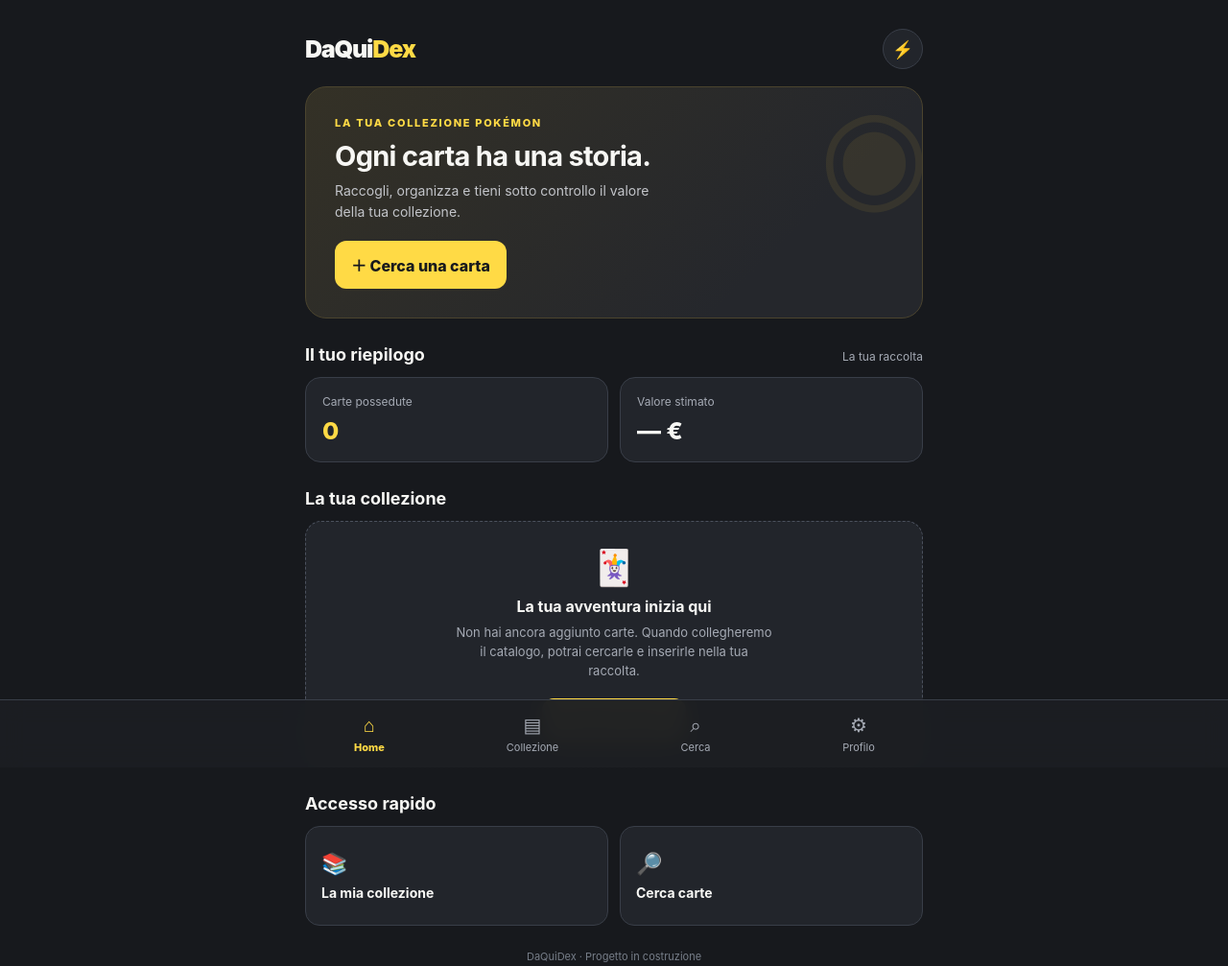
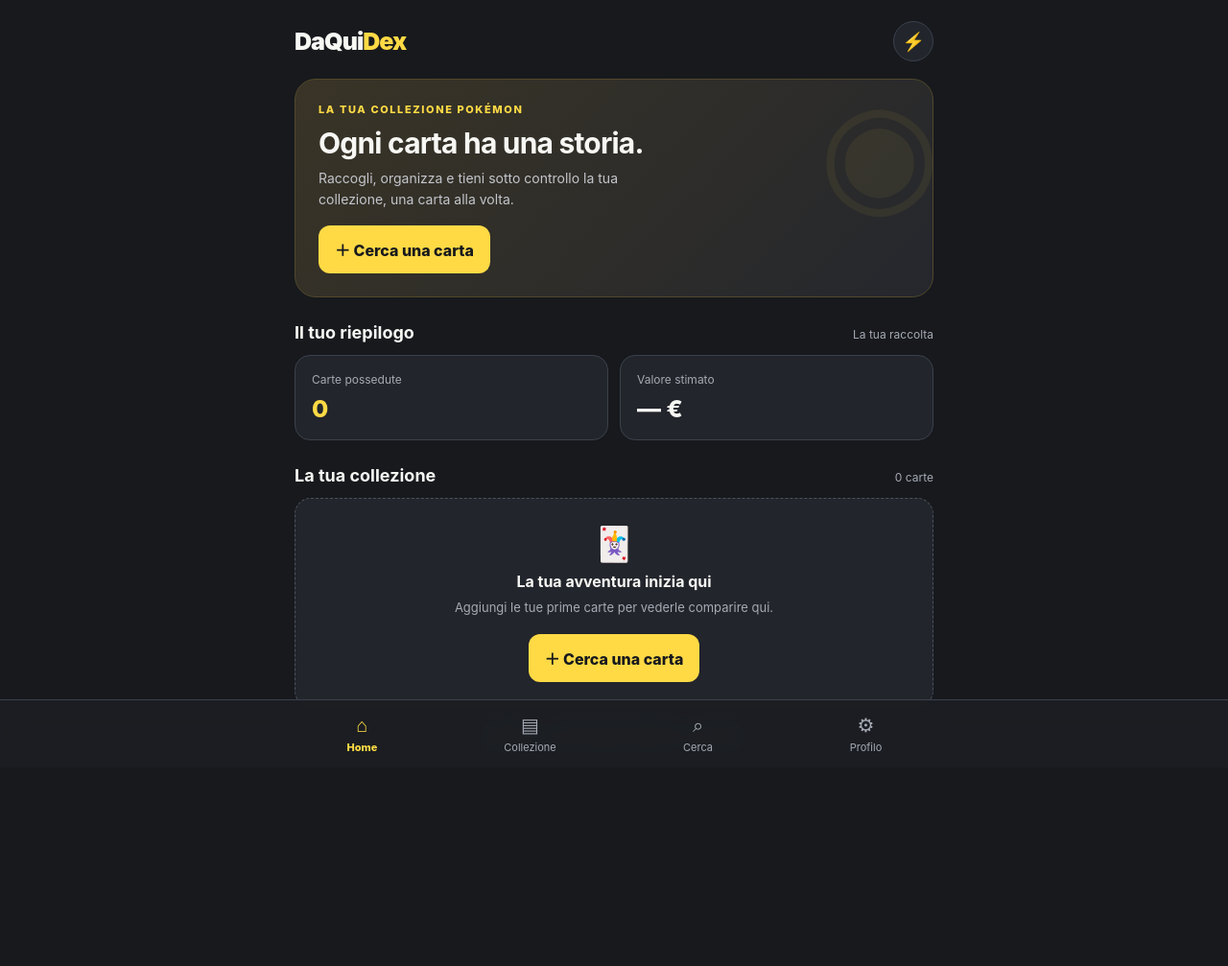
Before and after one commit to whz6zctb97-boop/daqui-dex, a plain HTML site: page index.html in a window 1280 px wide. Shown: the whole page at 96% size. After the commit the page ends 876 px from the top, so only its background shows below. Drawn offline with Linux system fonts and the light colour scheme.

Commit message:
Update index.html

```diff
--- a/index.html
+++ b/index.html
@@ -2,220 +2,97 @@
 <html lang="it">
 <head>
 <meta charset="utf-8">
-  <meta name="viewport" content="width=device-width, initial-scale=1, viewport-fit=cover">
+<meta name="viewport" content="width=device-width,initial-scale=1,viewport-fit=cover">
 <meta name="theme-color" content="#17191d">
-  <meta name="description" content="DaQuiDex: organizza la tua collezione Pokémon e tieni sotto controllo il suo valore.">
+<meta name="description" content="DaQuiDex: organizza la tua collezione Pokémon.">
 <title>DaQuiDex — La tua collezione Pokémon</title>
 <style>
-    :root {
-      color-scheme: dark;
-      --bg: #17191d;
-      --surface: #22252b;
-      --surface-raised: #292d34;
-      --line: #393e48;
-      --yellow: #ffda45;
-      --text: #f7f7f4;
-      --muted: #a5aab4;
-      --radius: 18px;
-    }
-    * { box-sizing: border-box; }
-    html { min-height: 100%; background: var(--bg); }
-    body {
-      margin: 0;
-      min-height: 100vh;
-      background: var(--bg);
-      color: var(--text);
-      font-family: -apple-system, BlinkMacSystemFont, "Segoe UI", sans-serif;
-      -webkit-font-smoothing: antialiased;
-    }
-    button, input { font: inherit; }
-    button { cursor: pointer; }
-    .app { width: min(100%, 680px); margin: 0 auto; padding: 0 18px calc(104px + env(safe-area-inset-bottom)); }
-    .topbar { display:flex; align-items:center; justify-content:space-between; padding:22px 0 18px; }
-    .brand { font-size:25px; line-height:1; font-weight:900; letter-spacing:-1.2px; }
-    .brand span { color:var(--yellow); }
-    .avatar {
-      width:42px; height:42px; border:1px solid var(--line); border-radius:50%;
-      display:grid; place-items:center; background:var(--surface); color:var(--yellow);
-      font-size:18px;
-    }
-    .view { display:none; }
-    .view.active { display:block; }
-    .eyebrow { color:var(--yellow); font-size:11px; font-weight:800; letter-spacing:1.7px; text-transform:uppercase; }
-    .hero {
-      position:relative; overflow:hidden; padding:24px; border-radius:22px;
-      border:1px solid #4b442e;
-      background:linear-gradient(135deg,#343126 0%,#25272c 75%);
-    }
-    .hero:after {
-      content:"◉"; position:absolute; right:-8px; top:0; color:rgba(255,218,69,.08);
-      font-size:132px; line-height:1; pointer-events:none;
-    }
-    .hero h1 { position:relative; z-index:1; max-width:330px; margin:12px 0 9px; font-size:29px; line-height:1.12; letter-spacing:-.7px; }
-    .hero p { position:relative; z-index:1; max-width:330px; margin:0; color:#c3c5ca; font-size:14px; line-height:1.55; }
-    .primary {
-      position:relative; z-index:1; margin-top:19px; padding:13px 17px; border:0; border-radius:12px;
-      background:var(--yellow); color:#17191d; font-weight:850;
-    }
-    .section-head { display:flex; align-items:baseline; justify-content:space-between; gap:12px; margin:27px 0 13px; }
-    .section-head h2 { margin:0; font-size:18px; }
-    .section-head small { color:var(--muted); font-size:12px; }
-    .stats { display:grid; grid-template-columns:repeat(2,minmax(0,1fr)); gap:12px; }
-    .stat { padding:17px; border:1px solid var(--line); border-radius:16px; background:var(--surface); }
-    .stat-label { color:var(--muted); font-size:12px; }
-    .stat-value { margin-top:8px; font-size:25px; font-weight:850; }
-    .stat-value.accent { color:var(--yellow); }
-    .empty {
-      padding:25px 18px; text-align:center; border:1px dashed #4b515d;
-      border-radius:17px; background:var(--surface);
-    }
-    .empty-icon { margin-bottom:9px; font-size:36px; }
-    .empty h3 { margin:0 0 7px; font-size:16px; }
-    .empty p { max-width:330px; margin:0 auto; color:var(--muted); font-size:13px; line-height:1.55; }
-    .quick-grid { display:grid; grid-template-columns:repeat(2,minmax(0,1fr)); gap:12px; }
-    .quick-card {
-      min-height:104px; padding:16px; text-align:left; color:var(--text);
-      border:1px solid var(--line); border-radius:15px; background:var(--surface);
-    }
-    .quick-card .symbol { display:block; font-size:22px; }
-    .quick-card strong { display:block; margin-top:9px; font-size:14px; }
-    .page-title { margin:13px 0 7px; font-size:26px; letter-spacing:-.5px; }
-    .page-description { margin:0 0 20px; color:var(--muted); font-size:14px; line-height:1.55; }
-    .search-input {
-      display:block; width:100%; padding:15px; color:var(--text); background:var(--surface);
-      border:1px solid var(--line); border-radius:12px; outline:none;
-    }
-    .search-input:focus { border-color:var(--yellow); }
-    .notice {
-      margin-top:14px; padding:15px; border:1px solid var(--line); border-radius:13px;
-      background:var(--surface); color:var(--muted); font-size:13px; line-height:1.55;
-    }
-    .profile-panel { padding:18px; border:1px solid var(--line); border-radius:16px; background:var(--surface); }
-    .profile-panel p { color:var(--muted); font-size:14px; line-height:1.55; }
-    .project-link { color:var(--yellow); text-decoration:none; font-weight:750; }
-    .bottom-nav {
-      position:fixed; z-index:5; right:0; bottom:0; left:0;
-      padding:9px 8px calc(9px + env(safe-area-inset-bottom));
-      border-top:1px solid var(--line); background:rgba(28,30,35,.97);
-      backdrop-filter:blur(12px);
-    }
-    .nav-inner { display:grid; grid-template-columns:repeat(4,1fr); width:min(100%,680px); margin:0 auto; }
-    .nav-button { padding:5px 2px; border:0; background:transparent; color:var(--muted); font-size:11px; }
-    .nav-button .nav-icon { display:block; margin-bottom:4px; font-size:20px; }
-    .nav-button.active { color:var(--yellow); font-weight:800; }
-    .footer-note { margin:25px 0 0; text-align:center; color:#777e89; font-size:11px; }
-    button:focus-visible, a:focus-visible, input:focus-visible { outline:2px solid var(--yellow); outline-offset:3px; }
-    @media (min-width:600px) { .app { padding-top:8px; } .hero { padding:30px; } }
+:root{color-scheme:dark;--bg:#17191d;--surface:#22252b;--raised:#2b3038;--line:#3b414c;--yellow:#ffda45;--text:#f7f7f4;--muted:#a5aab4}
+*{box-sizing:border-box}body{margin:0;background:var(--bg);color:var(--text);font-family:-apple-system,BlinkMacSystemFont,"Segoe UI",sans-serif;-webkit-font-smoothing:antialiased}
+button,input{font:inherit}button{cursor:pointer}.app{width:min(100%,700px);margin:auto;padding:0 17px calc(100px + env(safe-area-inset-bottom))}
+header{display:flex;align-items:center;justify-content:space-between;padding:22px 0 18px}.brand{font-size:25px;font-weight:900;letter-spacing:-1px}.brand span{color:var(--yellow)}
+.avatar{width:42px;height:42px;border:1px solid var(--line);border-radius:50%;background:var(--surface);color:var(--yellow);font-size:19px}
+.view{display:none}.view.active{display:block}.eyebrow{font-size:11px;font-weight:850;letter-spacing:1.6px;text-transform:uppercase;color:var(--yellow)}
+.hero{position:relative;overflow:hidden;padding:24px;border:1px solid #51482b;border-radius:22px;background:linear-gradient(135deg,#393426,#25272d)}
+.hero:after{content:"◉";position:absolute;right:-8px;top:-15px;font-size:145px;color:#ffda4510}.hero h1{position:relative;max-width:360px;margin:12px 0 9px;font-size:30px;line-height:1.1;letter-spacing:-.8px}.hero p{position:relative;max-width:350px;margin:0;color:#c4c6cc;font-size:14px;line-height:1.55}
+.primary{margin-top:17px;padding:13px 17px;border:0;border-radius:12px;background:var(--yellow);color:#17191d;font-weight:850}
+.head{display:flex;align-items:baseline;justify-content:space-between;gap:10px;margin:26px 0 13px}.head h2{margin:0;font-size:18px}.head small{color:var(--muted);font-size:12px}
+.stats{display:grid;grid-template-columns:repeat(2,minmax(0,1fr));gap:12px}.stat{padding:17px;border:1px solid var(--line);border-radius:16px;background:var(--surface)}.stat-label{font-size:12px;color:var(--muted)}.stat-value{margin-top:8px;font-size:25px;font-weight:850}.accent{color:var(--yellow)}
+.page-title{margin:13px 0 7px;font-size:27px;letter-spacing:-.6px}.desc{margin:0 0 19px;color:var(--muted);font-size:14px;line-height:1.5}
+.search{width:100%;padding:15px;border:1px solid var(--line);border-radius:13px;background:var(--surface);color:var(--text);outline:none}.search:focus{border-color:var(--yellow)}
+.hint,.status{margin:13px 0;padding:13px 14px;border:1px solid var(--line);border-radius:12px;background:var(--surface);color:var(--muted);font-size:13px;line-height:1.5}
+.results,.cards{display:grid;grid-template-columns:repeat(2,minmax(0,1fr));gap:12px;margin-top:15px}
+.card{min-width:0;padding:11px;border:1px solid var(--line);border-radius:15px;background:var(--surface)}
+.card img{display:block;width:100%;height:180px;object-fit:contain;border-radius:9px;background:#191b20}
+.card-name{margin:9px 0 4px;font-size:13px;font-weight:800;line-height:1.3}.card-meta{min-height:29px;color:var(--muted);font-size:11px;line-height:1.35}
+.card button,.qty button{width:100%;margin-top:9px;padding:10px;border:0;border-radius:10px;background:var(--yellow);color:#17191d;font-size:12px;font-weight:850}
+.qty{display:flex;align-items:center;gap:8px;margin-top:9px}.qty button{width:36px;margin:0;padding:8px}.qty span{flex:1;text-align:center;font-weight:800}
+.empty{padding:25px 17px;text-align:center;border:1px dashed #4b515d;border-radius:17px;background:var(--surface)}.empty-icon{font-size:35px;margin-bottom:8px}.empty h3{margin:0 0 7px;font-size:16px}.empty p{max-width:350px;margin:0 auto;color:var(--muted);font-size:13px;line-height:1.55}
+.bottom{position:fixed;z-index:5;right:0;bottom:0;left:0;padding:9px 8px calc(9px + env(safe-area-inset-bottom));border-top:1px solid var(--line);background:#1c1e23f7;backdrop-filter:blur(12px)}
+.nav{display:grid;grid-template-columns:repeat(4,1fr);width:min(100%,700px);margin:auto}.nav button{padding:5px 2px;border:0;background:none;color:var(--muted);font-size:11px}.nav button span{display:block;margin-bottom:4px;font-size:20px}.nav button.active{color:var(--yellow);font-weight:850}
+.footer{text-align:center;color:#777e89;font-size:11px;margin:25px 0 0}
+@media(min-width:560px){.results,.cards{grid-template-columns:repeat(3,minmax(0,1fr))}.card img{height:205px}}
 </style>
 </head>
 <body>
 <div class="app">
-    <header class="topbar">
-      <div class="brand" aria-label="DaQuiDex">DaQui<span>Dex</span></div>
-      <button class="avatar" type="button" aria-label="Apri profilo" data-view="profile">⚡</button>
-    </header>
-
+<header><div class="brand">DaQui<span>Dex</span></div><button class="avatar" data-view="profile" aria-label="Profilo">⚡</button></header>
 <main>
-      <section class="view active" id="home" aria-labelledby="home-title">
-        <div class="hero">
-          <div class="eyebrow">La tua collezione Pokémon</div>
-          <h1 id="home-title">Ogni carta ha una storia.</h1>
-          <p>Raccogli, organizza e tieni sotto controllo il valore della tua collezione.</p>
-          <button class="primary" type="button" data-view="search">＋ Cerca una carta</button>
-        </div>
-
-        <div class="section-head"><h2>Il tuo riepilogo</h2><small>La tua raccolta</small></div>
-        <div class="stats">
-          <div class="stat"><div class="stat-label">Carte possedute</div><div class="stat-value accent" id="card-count">0</div></div>
-          <div class="stat"><div class="stat-label">Valore stimato</div><div class="stat-value" id="collection-value">— €</div></div>
-        </div>
-
-        <div class="section-head"><h2>La tua collezione</h2></div>
-        <div class="empty">
-          <div class="empty-icon" aria-hidden="true">🃏</div>
-          <h3>La tua avventura inizia qui</h3>
-          <p>Non hai ancora aggiunto carte. Quando collegheremo il catalogo, potrai cercarle e inserirle nella tua raccolta.</p>
-          <button class="primary" type="button" data-view="search">Vai alla ricerca</button>
-        </div>
-
-        <div class="section-head"><h2>Accesso rapido</h2></div>
-        <div class="quick-grid">
-          <button class="quick-card" type="button" data-view="collection"><span class="symbol">📚</span><strong>La mia collezione</strong></button>
-          <button class="quick-card" type="button" data-view="search"><span class="symbol">🔎</span><strong>Cerca carte</strong></button>
-        </div>
+<section class="view active" id="home">
+<div class="hero"><div class="eyebrow">La tua collezione Pokémon</div><h1>Ogni carta ha una storia.</h1><p>Raccogli, organizza e tieni sotto controllo la tua collezione, una carta alla volta.</p><button class="primary" data-view="search">＋ Cerca una carta</button></div>
+<div class="head"><h2>Il tuo riepilogo</h2><small>La tua raccolta</small></div>
+<div class="stats"><div class="stat"><div class="stat-label">Carte possedute</div><div class="stat-value accent" id="total-cards">0</div></div><div class="stat"><div class="stat-label">Valore stimato</div><div class="stat-value" id="total-value">— €</div></div></div>
+<div class="head"><h2>La tua collezione</h2><small id="home-count">0 carte</small></div>
+<div id="home-collection"></div>
+<div class="footer">DaQuiDex · La tua collezione Pokémon, il suo valore.</div>
 </section>
-
-      <section class="view" id="collection" aria-labelledby="collection-title">
-        <h1 class="page-title" id="collection-title">La mia collezione</h1>
-        <p class="page-description">Le tue carte Pokémon, organizzate in un unico posto.</p>
-        <div class="empty">
-          <div class="empty-icon" aria-hidden="true">📚</div>
-          <h3>Ancora nessuna carta</h3>
-          <p>La tua raccolta apparirà qui dopo aver aggiunto le prime carte.</p>
-          <button class="primary" type="button" data-view="search">＋ Aggiungi una carta</button>
-        </div>
+<section class="view" id="search">
+<h1 class="page-title">Cerca carte</h1><p class="desc">Cerca per nome del Pokémon o della carta e aggiungila alla tua raccolta.</p>
+<form id="search-form"><input class="search" id="search-input" type="search" placeholder="Es. Charizard, Pikachu…" autocomplete="off" required></form>
+<div class="status" id="search-status">Scrivi almeno 2 caratteri per iniziare la ricerca nel catalogo.</div>
+<div class="results" id="search-results"></div>
 </section>
-
-      <section class="view" id="search" aria-labelledby="search-title">
-        <h1 class="page-title" id="search-title">Cerca carte</h1>
-        <p class="page-description">Trova le carte Pokémon e aggiungile alla tua raccolta.</p>
-        <input class="search-input" type="search" placeholder="Nome Pokémon, carta o numero…" aria-label="Cerca una carta" disabled>
-        <div class="notice">La ricerca verrà attivata quando collegheremo il catalogo delle carte. Prevediamo il supporto per italiano, giapponese, cinese e inglese.</div>
-        <div class="notice">I prezzi verranno mostrati solo quando avremo una fonte verificabile e la relativa data di aggiornamento.</div>
+<section class="view" id="collection">
+<h1 class="page-title">La mia collezione</h1><p class="desc">Le carte che hai aggiunto, salvate su questo dispositivo.</p>
+<div class="head"><h2>Le tue carte</h2><small id="collection-count">0 carte</small></div><div id="collection-list"></div>
+<div class="hint">Nota: la raccolta viene salvata nel browser di questo dispositivo. Non è ancora sincronizzata online con altri dispositivi o account.</div>
 </section>
-
-      <section class="view" id="profile" aria-labelledby="profile-title">
-        <h1 class="page-title" id="profile-title">Il tuo profilo</h1>
-        <p class="page-description">Impostazioni e informazioni del progetto.</p>
-        <div class="profile-panel">
-          <strong>DaQuiDex</strong>
-          <p>La tua collezione Pokémon, il suo valore. L'accesso personale e la sincronizzazione verranno configurati nel prossimo passaggio.</p>
-          <p><a class="project-link" href="https://www.instagram.com/" target="_blank" rel="noopener noreferrer">Seguici su Instagram</a><br><small>Il collegamento verrà sostituito con il profilo PARTO DA QUI.</small></p>
-        </div>
+<section class="view" id="profile">
+<h1 class="page-title">Profilo</h1><p class="desc">Informazioni sul progetto.</p>
+<div class="hint"><strong>DaQuiDex</strong><br>Versione iniziale del catalogo e della raccolta personale.<br><br>Le carte sono ricercate tramite il catalogo TCGdex. I prezzi non sono ancora collegati: per questo il valore della collezione resta indicato come non disponibile, senza inventare stime.</div>
 </section>
-      <p class="footer-note">DaQuiDex · Progetto in costruzione</p>
 </main>
 </div>
-
-  <nav class="bottom-nav" aria-label="Navigazione principale">
-    <div class="nav-inner">
-      <button class="nav-button active" type="button" data-view="home" aria-current="page"><span class="nav-icon">⌂</span>Home</button>
-      <button class="nav-button" type="button" data-view="collection"><span class="nav-icon">▤</span>Collezione</button>
-      <button class="nav-button" type="button" data-view="search"><span class="nav-icon">⌕</span>Cerca</button>
-      <button class="nav-button" type="button" data-view="profile"><span class="nav-icon">⚙</span>Profilo</button>
-    </div>
-  </nav>
-
+<nav class="bottom"><div class="nav">
+<button class="active" data-view="home" aria-current="page"><span>⌂</span>Home</button>
+<button data-view="collection"><span>▤</span>Collezione</button>
+<button data-view="search"><span>⌕</span>Cerca</button>
+<button data-view="profile"><span>⚙</span>Profilo</button>
+</div></nav>
 <script>
-    (function () {
+(function(){
 "use strict";
-      const validViews = ["home", "collection", "search", "profile"];
-
-      function showView(viewName) {
-        if (!validViews.includes(viewName)) return;
-
-        document.querySelectorAll(".view").forEach(function (section) {
-          section.classList.toggle("active", section.id === viewName);
-        });
-
-        document.querySelectorAll(".nav-button").forEach(function (button) {
-          const isActive = button.dataset.view === viewName;
-          button.classList.toggle("active", isActive);
-          if (isActive) {
-            button.setAttribute("aria-current", "page");
-          } else {
-            button.removeAttribute("aria-current");
-          }
-        });
-
-        window.scrollTo({ top: 0, behavior: "smooth" });
-      }
-
-      document.querySelectorAll("[data-view]").forEach(function (button) {
-        button.addEventListener("click", function () {
-          showView(button.dataset.view);
-        });
-      });
+const STORAGE_KEY="daqu dex_collection_v1";
+const views=["home","collection","search","profile"];
+let collection=loadCollection();
+let searchTimer=null;
+function loadCollection(){try{const value=JSON.parse(localStorage.getItem(STORAGE_KEY)||"[]");return Array.isArray(value)?value:[]}catch(e){return[]}}
+function saveCollection(){try{localStorage.setItem(STORAGE_KEY,JSON.stringify(collection))}catch(e){alert("Non riesco a salvare la raccolta nel browser.")}}
+function showView(name){if(!views.includes(name))return;document.querySelectorAll(".view").forEach(x=>x.classList.toggle("active",x.id===name));document.querySelectorAll(".nav button").forEach(x=>{const active=x.dataset.view===name;x.classList.toggle("active",active);if(active)x.setAttribute("aria-current","page");else x.removeAttribute("aria-current")});if(name==="collection")renderCollection();window.scrollTo({top:0,behavior:"smooth"})}
+document.querySelectorAll("[data-view]").forEach(b=>b.addEventListener("click",()=>showView(b.dataset.view)));
+function escapeHTML(value){return String(value??"").replace(/[&<>"']/g,c=>({"&":"&amp;","<":"&lt;",">":"&gt;",'"':"&quot;","'":"&#39;"}[c]))}
+function cardImage(card){return card.image?card.image+"/high.webp":""}
+function renderCard(card){const image=cardImage(card);const already=collection.some(x=>x.id===card.id);return `<article class="card">${image?`<img src="${escapeHTML(image)}" alt="${escapeHTML(card.name)}" loading="lazy" onerror="this.style.display='none'">`:""}<div class="card-name">${escapeHTML(card.name)}</div><div class="card-meta">${escapeHTML(card.set?.name||"")} · ${escapeHTML(card.localId||"")}</div><button type="button" data-add="${escapeHTML(card.id)}" ${already?"disabled":""}>${already?"Già aggiunta":"＋ Aggiungi"}</button></article>`}
+async function searchCards(term){const status=document.getElementById("search-status"),results=document.getElementById("search-results");status.textContent="Ricerca in corso…";results.innerHTML="";try{const url="https://api.tcgdex.net/v2/it/cards?name="+encodeURIComponent(term);const response=await fetch(url);if(!response.ok)throw new Error("Servizio non disponibile ("+response.status+")");const data=await response.json();if(!Array.isArray(data)||data.length===0){status.textContent="Nessuna carta trovata. Prova con un altro nome.";return}const cards=data.slice(0,30);status.textContent=cards.length+" risultati (massimo 30 mostrati).";results.innerHTML=cards.map(renderCard).join("");}catch(error){status.textContent="Non riesco a caricare il catalogo in questo momento. Controlla la connessione e riprova.";console.error(error)}}
+const input=document.getElementById("search-input");
+input.addEventListener("input",()=>{clearTimeout(searchTimer);const term=input.value.trim();if(term.length<2){document.getElementById("search-status").textContent="Scrivi almeno 2 caratteri per iniziare la ricerca nel catalogo.";document.getElementById("search-results").innerHTML="";return}searchTimer=setTimeout(()=>searchCards(term),450)});
+document.getElementById("search-form").addEventListener("submit",e=>{e.preventDefault();clearTimeout(searchTimer);const term=input.value.trim();if(term.length>=2)searchCards(term)});
+document.getElementById("search-results").addEventListener("click",e=>{const button=e.target.closest("[data-add]");if(!button)return;const id=button.dataset.add;const name=button.closest(".card").querySelector(".card-name").textContent;const img=button.closest(".card").querySelector("img")?.src||"";const meta=button.closest(".card").querySelector(".card-meta").textContent;const existing=collection.find(x=>x.id===id);if(existing)existing.quantity++;else collection.push({id,name,image:img,meta,quantity:1});saveCollection();renderStats();button.textContent="Già aggiunta";button.disabled=true});
+function renderCardCollection(card){return `<article class="card">${card.image?`<img src="${escapeHTML(card.image)}" alt="${escapeHTML(card.name)}" loading="lazy" onerror="this.style.display='none'">`:""}<div class="card-name">${escapeHTML(card.name)}</div><div class="card-meta">${escapeHTML(card.meta||"")}</div><div class="qty"><button type="button" data-minus="${escapeHTML(card.id)}" aria-label="Diminuisci quantità">−</button><span>× ${card.quantity}</span><button type="button" data-plus="${escapeHTML(card.id)}" aria-label="Aumenta quantità">＋</button></div><button type="button" data-remove="${escapeHTML(card.id)}" style="background:#414650;color:#fff">Rimuovi</button></article>`}
+function renderCollection(){const target=document.getElementById("collection-list");document.getElementById("collection-count").textContent=collection.reduce((n,c)=>n+c.quantity,0)+" carte";if(!collection.length){target.innerHTML='<div class="empty"><div class="empty-icon">🃏</div><h3>La tua avventura inizia qui</h3><p>Non hai ancora aggiunto carte. Vai alla ricerca per iniziare a costruire la tua raccolta.</p><button class="primary" data-view="search">＋ Cerca una carta</button></div>';target.querySelector("[data-view]")?.addEventListener("click",()=>showView("search"));return}target.innerHTML='<div class="cards">'+collection.map(renderCardCollection).join("")+'</div>'}
+document.getElementById("collection-list").addEventListener("click",e=>{const b=e.target.closest("button");if(!b)return;const id=b.dataset.plus||b.dataset.minus||b.dataset.remove;if(!id)return;const card=collection.find(x=>x.id===id);if(!card)return;if(b.dataset.plus)card.quantity++;if(b.dataset.minus){card.quantity--;if(card.quantity<=0)collection=collection.filter(x=>x.id!==id)}if(b.dataset.remove)collection=collection.filter(x=>x.id!==id);saveCollection();renderStats();renderCollection()});
+function renderStats(){const total=collection.reduce((n,c)=>n+c.quantity,0);document.getElementById("total-cards").textContent=total;document.getElementById("home-count").textContent=total+" carte";document.getElementById("total-value").textContent="— €";const target=document.getElementById("home-collection");if(!total){target.innerHTML='<div class="empty"><div class="empty-icon">🃏</div><h3>La tua avventura inizia qui</h3><p>Aggiungi le tue prime carte per vederle comparire qui.</p><button class="primary" id="home-search">＋ Cerca una carta</button></div>';document.getElementById("home-search").addEventListener("click",()=>showView("search"))}else{target.innerHTML='<div class="cards">'+collection.slice(0,4).map(c=>`<article class="card">${c.image?`<img src="${escapeHTML(c.image)}" alt="${escapeHTML(c.name)}" loading="lazy">`:""}<div class="card-name">${escapeHTML(c.name)}</div><div class="card-meta">Quantità: ${c.quantity}</div></article>`).join("")+'</div><button class="primary" id="open-collection">Apri tutta la collezione</button>';document.getElementById("open-collection").addEventListener("click",()=>showView("collection"))}}
+renderStats();renderCollection();
 })();
 </script>
 </body>
```
Lines whose indentation alone changed are shown as unchanged.
